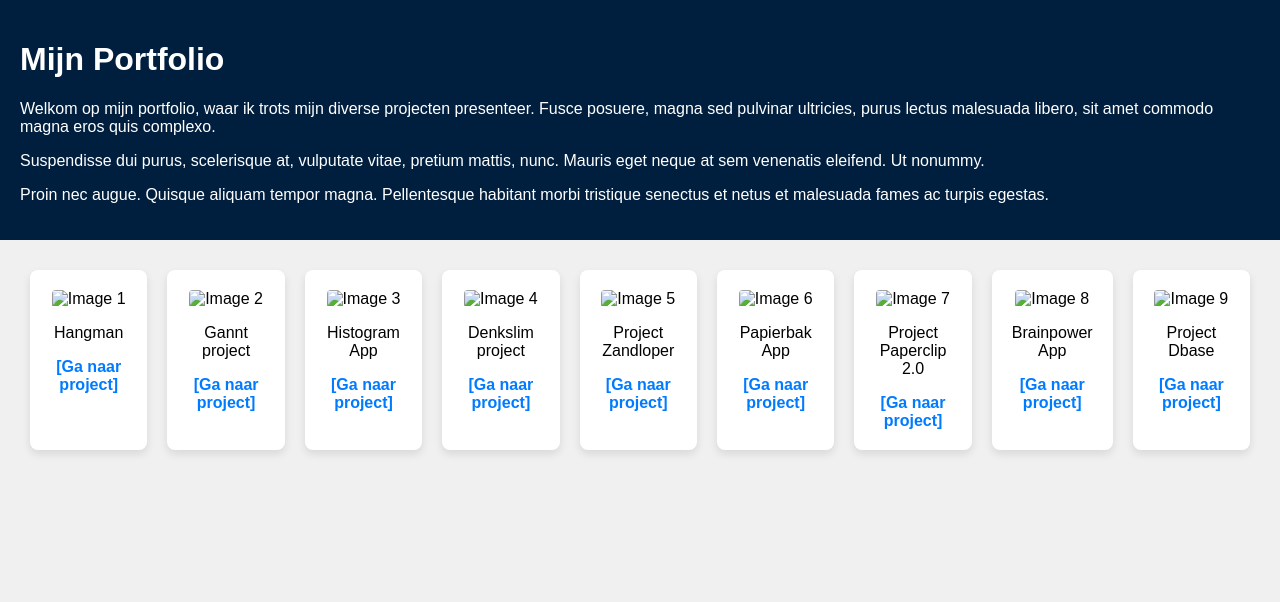
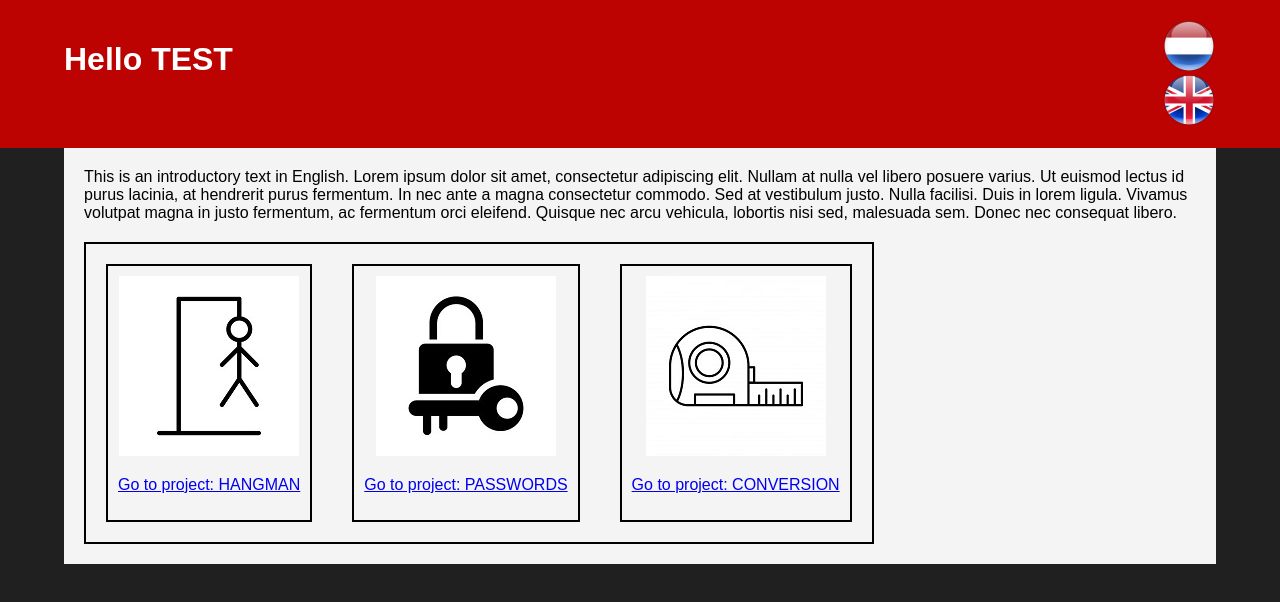
Before and after one commit to NineteenPlace0/nineteenplace0.github.io, a plain HTML site: page index.html in a window 1280 px wide. Drawn offline with Linux system fonts and the light colour scheme.

Commit message:
Add files via upload
Version 2, completely rebuilt

```diff
--- a/index.html
+++ b/index.html
@@ -1,66 +1,57 @@
-<!DOCTYPE html>
+<!DOCTYPE HTML>
 <html lang="en">
 <head>
-    <meta charset="UTF-8">
-    <meta name="viewport" content="width=device-width, initial-scale=1.0">
-    <link rel="stylesheet" href="style.css">
-    <title>Mijn Portfolio Website</title>
+	<meta charset="UTF-8">
+	<meta name="viewport" content="width=device-width, initial-scale=1.0">
+	<title>Portfolio</title>
+	<link rel="stylesheet" href="style.css">
 </head>
 <body>
-    <div class="header">
-        <H1>Mijn Portfolio</H1>
-        <p>Welkom op mijn portfolio, waar ik trots mijn diverse projecten presenteer. Fusce posuere, magna sed pulvinar ultricies, purus lectus malesuada libero, sit amet commodo magna eros quis complexo.</p>
-        <p>Suspendisse dui purus, scelerisque at, vulputate vitae, pretium mattis, nunc. Mauris eget neque at sem venenatis eleifend. Ut nonummy.</p>
-        <p>Proin nec augue. Quisque aliquam tempor magna. Pellentesque habitant morbi tristique senectus et netus et malesuada fames ac turpis egestas.</p>
-    </div>
+	<!-- HEADER -->
+	<div class="header">
+		<!-- TITLE/TEXT -->
+		<div class="welcome">
+			<h1>Hello TEST</h1>
+		</div>
+		<!-- LANGUAGE/TRANSLATE -->
+		<div class="language">
+			<div class="language">
+				<button id="nederlands-btn" class="language-button"><img class ="language-image" src="img/NL-icon.png"></button>
+				<button id="english-btn" class="language-button"><img class ="language-image" src="img/GB-icon.png"></button>
+			</div>
+		</div>
+	</div>
+	<!-- MAIN CONTENT(?) -->
+	<div class="container">
+		<div id="intro-text">
+			<!-- Introductietekst wordt hier dynamisch toegevoegd -->
+		</div>
+		<div class="picture-container" id="picture-container">
+			<!-- Afbeeldingen worden hier dynamisch toegevoegd -->
+		</div>
+	</div>
 
-    <div class="container">
-        <div class="item">
-            <img src="Image1.JPG" alt="Image 1">
-            <p>Hangman</p>
-            <a href="https://github.com/NineteenPlace0/AI_hangman" target="_blank">[Ga naar project]</a>
-        </div>
-        <div class="item">
-            <img src="Image2.JPG" alt="Image 2">
-            <p>Gannt project</p>
-             <a href="https://www.google.com" target="_blank">[Ga naar project]</a>
-        </div>
-        <div class="item">
-            <img src="Image3.JPG" alt="Image 3">
-            <p>Histogram App</p>
-            <a href="https://www.google.com" target="_blank">[Ga naar project]</a>
-        </div>
-        <div class="item">
-            <img src="Image4.JPG" alt="Image 4">
-            <p>Denkslim project</p>
-            <a href="#" target="_blank">[Ga naar project]</a>
-        </div>
-        <div class="item">
-            <img src="Image5.JPG" alt="Image 5">
-            <p>Project Zandloper</p>
-            <a href="#" target="_blank">[Ga naar project]</a>
-        </div>
-        <div class="item">
-            <img src="Image6.JPG" alt="Image 6">
-            <p>Papierbak App</p>
-            <a href="#" target="_blank">[Ga naar project]</a>
-        </div>
-        <div class="item">
-            <img src="Image7.JPG" alt="Image 7">
-            <p>Project Paperclip 2.0</p>
-            <a href="#" target="_blank">[Ga naar project]</a>
-        </div>
-        <div class="item">
-            <img src="Image8.JPG" alt="Image 8">
-            <p>Brainpower App</p>
-            <a href="#" target="_blank">[Ga naar project]</a>
-        </div>
-        <div class="item">
-            <img src="Image9.JPG" alt="Image 9">
-            <p>Project Dbase</p>
-            <a href="#" target="_blank">[Ga naar project]</a>
-        </div>
-        <!-- Repeat the above structure for additional rows -->
-    </div>
+	<script src="script.js"></script>
 </body>
 </html>
+
+<!--
+JAVASCRIPT -( script.js )-
+  id:
+	* nederlands-btn
+	* english-btn
+	* intro-text
+	* picture-container
+
+CSS -( style.css )-
+  class:
+	* header
+	* welcome
+	* language
+	* language-buttons
+	* language-image
+	* container
+	* picture-container
+
+
+-->
--- /dev/null
+++ b/script.js
@@ -0,0 +1,68 @@
+// Introductietekst in zowel het Engels als het Nederlands
+const introductoryText = {
+	english: "This is an introductory text in English. Lorem ipsum dolor sit amet, consectetur adipiscing elit. Nullam at nulla vel libero posuere varius. Ut euismod lectus id purus lacinia, at hendrerit purus fermentum. In nec ante a magna consectetur commodo. Sed at vestibulum justo. Nulla facilisi. Duis in lorem ligula. Vivamus volutpat magna in justo fermentum, ac fermentum orci eleifend. Quisque nec arcu vehicula, lobortis nisi sed, malesuada sem. Donec nec consequat libero.",
+	dutch: "Dit is een introductietekst in het Nederlands. Lorem ipsum dolor sit amet, consectetur adipiscing elit. Nullam at nulla vel libero posuere varius. Ut euismod lectus id purus lacinia, at hendrerit purus fermentum. In nec ante a magna consectetur commodo. Sed at vestibulum justo. Nulla facilisi. Duis in lorem ligula. Vivamus volutpat magna in justo fermentum, ac fermentum orci eleifend. Quisque nec arcu vehicula, lobortis nisi sed, malesuada sem. Donec nec consequat libero."
+};
+
+// Lijst van afbeeldingen met bijschriften in zowel het Engels als het Nederlands
+const pictures = [
+	{ src: 'img/hangman.jpg', dutchCaption: 'Ga naar project: HANGMAN', englishCaption: 'Go to project: HANGMAN', url: 'https://github.com/NineteenPlace0/AI_hangman' },
+	{ src: 'img/lock.jpg', dutchCaption: 'Ga naar project: PASSWORDS', englishCaption: 'Go to project: PASSWORDS', url: 'https://github.com/NineteenPlace0/Passwords' },
+	{ src: 'img/conversion.jpg', dutchCaption: 'Ga naar project: CONVERSION', englishCaption: 'Go to project: CONVERSION', url: 'https://github.com/NineteenPlace0/Convert' },
+	//{ src: 'img/picture4.png', dutchCaption: 'Nederlandse bijschrift 4', englishCaption: 'Engels bijschrift 4' }
+	// Voeg meer afbeeldingen toe indien nodig
+];
+
+// Referenties naar HTML-elementen
+const container = document.getElementById('picture-container');
+const introTextContainer = document.getElementById('intro-text');
+const nederlandsBtn = document.getElementById('nederlands-btn');
+const englishBtn = document.getElementById('english-btn');
+
+// Creëer een nieuw element voor elke afbeelding
+function createPictureElement(picture) {
+	const pictureElement = document.createElement('a');
+	pictureElement.href = picture.url;
+	pictureElement.target = "_blank"	//Open link in new tab
+	pictureElement.classList.add('picture');
+	const image = document.createElement('img');
+	image.src = picture.src;
+	image.alt = 'Afbeelding';
+	pictureElement.appendChild(image);
+	const caption = document.createElement('p');
+	caption.textContent = picture.dutchCaption; // Standaard bijschrift is Nederlands
+	pictureElement.appendChild(caption);
+	return pictureElement;
+}
+
+// Render de introductietekst op basis van de geselecteerde taal
+function renderIntroductoryText(language) {
+	introTextContainer.textContent = introductoryText[language];
+}
+
+// Render de afbeeldingen op basis van de geselecteerde taal
+function renderPictures(language) {
+	container.innerHTML = '';
+	pictures.forEach(picture => {
+		const pictureElement = createPictureElement(picture);
+		if (language === 'english') {
+			pictureElement.querySelector('p').textContent = picture.englishCaption;
+		}
+		container.appendChild(pictureElement);
+	});
+}
+
+// Voeg event listeners toe voor taalwisselaars
+nederlandsBtn.addEventListener('click', () => {
+	renderIntroductoryText('dutch'); // Tekst in het Nederlands
+	renderPictures('dutch'); // Bijschriften in het Nederlands
+});
+
+englishBtn.addEventListener('click', () => {
+	renderIntroductoryText('english'); // Tekst in het Engels
+	renderPictures('english'); // Bijschriften in het Engels
+});
+
+// Render eerst de content in het Engels
+renderIntroductoryText('english');
+renderPictures('english');
--- a/style.css
+++ b/style.css
@@ -2,42 +2,71 @@ body {
 	font-family: Arial, sans-serif;
 	margin: 0;
 	padding: 0;
-	background-color: #f0f0f0;
+	background-color: #202020;
 }
 
 .header {
-	background-color: #001f3f;
+	display: flex;
+	justify-content: space-between;
+	background-color: #bd0202;
+	padding: 20px;
+	padding-left: 5%;
+	padding-right: 5%;
+}
+
+.welcome {
 	color: #fff;
-	padding: 20px;
 	text-align: left;
 }
 
+.language {
+	display: grid;
+	justify-content: right;
+}
+
+.language-button {
+	background-color: transparent;
+	padding: 0px 0px;
+	border-radius: 50%;
+	width: 54px;
+	height: 54px;
+	border: 0px;
+}
+
+.language-button .active{
+	border: 2px solid black;
+}
+
+.language-image {
+	width: 50px;
+	height: auto;
+}
+
 .container {
-    display: flex;
+	background-color: #f4f4f4;
+
+	display: flex;
     flex-wrap: wrap;
     justify-content: space-between;
     padding: 20px;
+	margin-left: 5%;
+	margin-right: 5%;
 }
 
-.item {
-	text-align: center;
-	background-color: #fff;
-	padding: 20px;
-	border-radius: 8px;
-	box-shadow: 0 4px 8px rgba(0, 0, 0, 0.1);
-	flex: 1;
-	margin: 10px;
+.picture-container {
+	display: flex;
+	flex-wrap: wrap;
+	justify-content: space-between;
+	border: 2px solid black;
 }
 
-.item img {
-	max-width: 100%;
-	border-radius: 4px;
+.picture {
+	margin: 20px;
+	padding: 10px;
+	border: 2px solid black;
+	text-align: center;
 }
 
-.item a {
-	display: block;
-	margin-top: 10px;
-	color: #007BFF;
-	text-decoration: none;
-	font-weight: bold;
+#intro-text {
+	margin-bottom: 20px;
 }
```
Also changed, not shown: img/GB-icon.png (added), img/NL-icon.png (added), img/conversion.jpg (added), img/hangman.jpg (added), img/lock.jpg (added), img/picture1.jpg (added), img/picture2.jpg (added), img/picture3.jpg (added), img/picture4.png (added).
